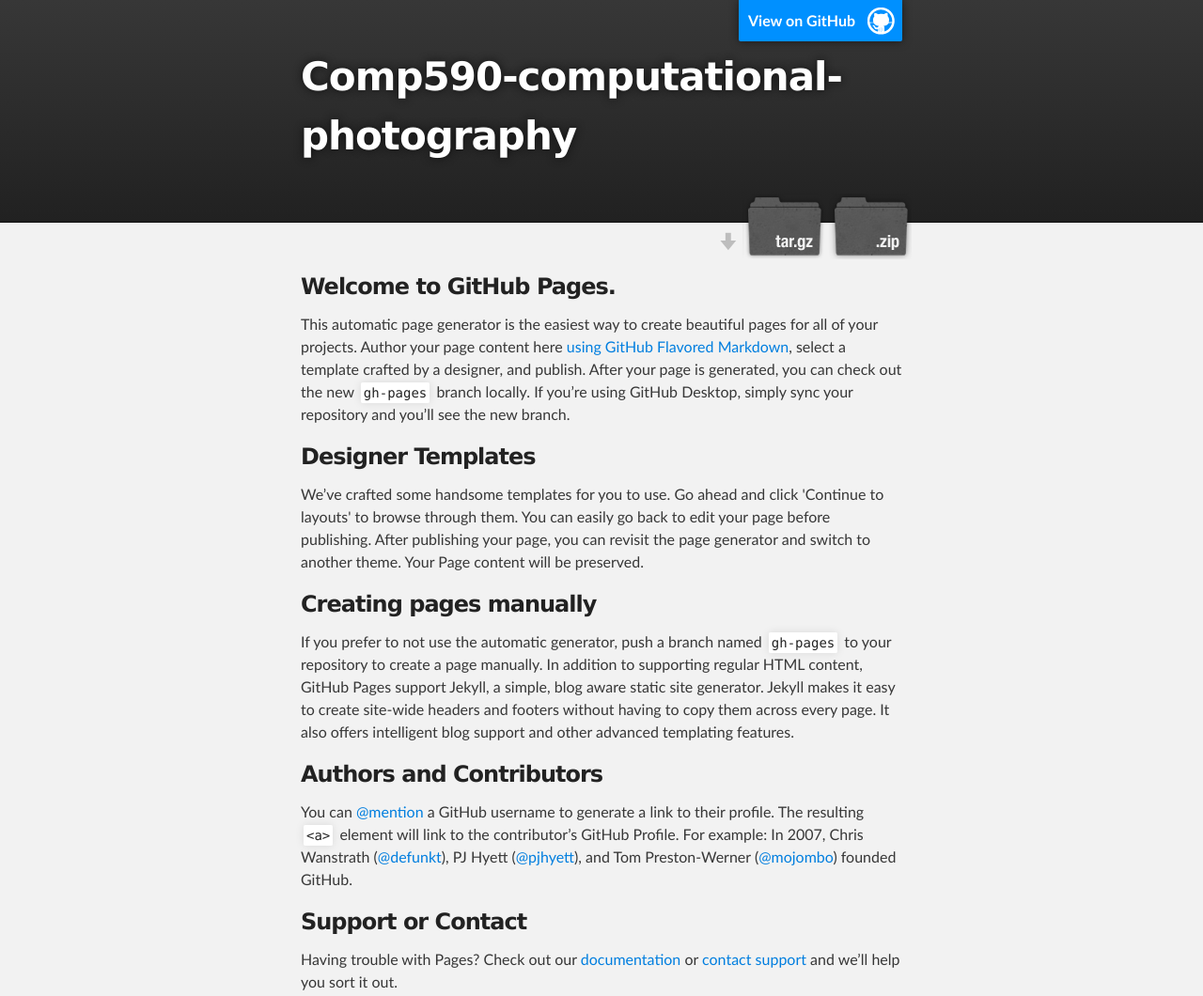
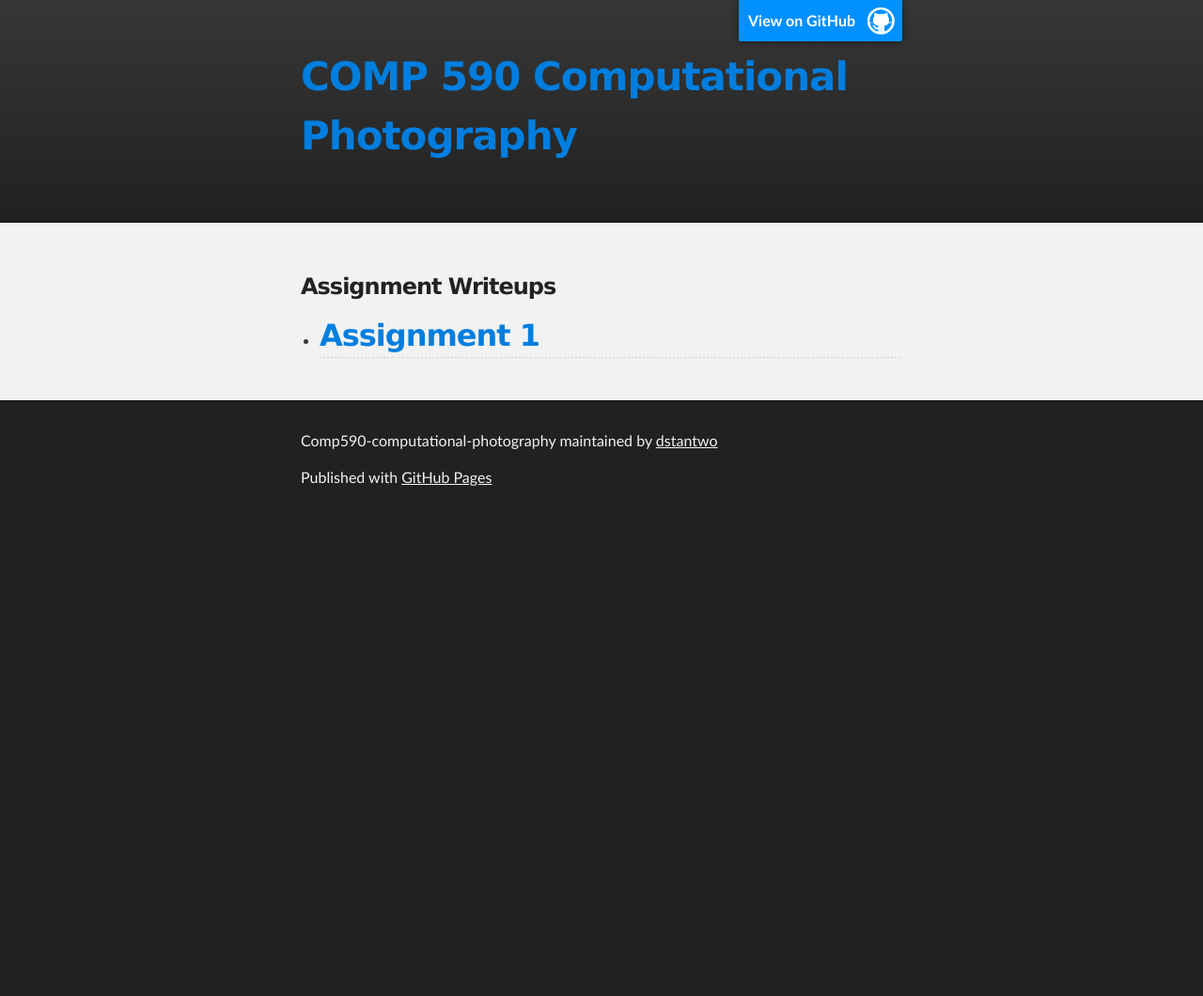
Before and after one commit to amitvasz/COMP590-Computational-Photography, a plain HTML site: page index.html in a window 1280 px wide. Shown: the top 1060 px of the page at 94% size. After the commit the page ends 800 px from the top, so only its background shows below. Drawn offline with Linux system fonts and the light colour scheme.

Commit message:
Modified pages

```diff
--- a/index.html
+++ b/index.html
@@ -18,13 +18,9 @@
         <header class="inner">
           <a id="forkme_banner" href="https://github.com/dstantwo/COMP590-Computational-Photography">View on GitHub</a>
 
-          <h1 id="project_title">Comp590-computational-photography</h1>
+          <h1 id="project_title"><a href="http://dstantwo.github.io/COMP590-Computational-Photography/">COMP 590 Computational Photography</a></h1>
           <h2 id="project_tagline"></h2>
 
-            <section id="downloads">
-              <a class="zip_download_link" href="https://github.com/dstantwo/COMP590-Computational-Photography/zipball/master">Download this project as a .zip file</a>
-              <a class="tar_download_link" href="https://github.com/dstantwo/COMP590-Computational-Photography/tarball/master">Download this project as a tar.gz file</a>
-            </section>
         </header>
     </div>
 
@@ -32,29 +28,15 @@
     <div id="main_content_wrap" class="outer">
       <section id="main_content" class="inner">
         <h3>
-<a id="welcome-to-github-pages" class="anchor" href="#welcome-to-github-pages" aria-hidden="true"><span class="octicon octicon-link"></span></a>Welcome to GitHub Pages.</h3>
+<a id="welcome-to-github-pages" class="anchor" href="#welcome-to-github-pages" aria-hidden="true"><span class="octicon octicon-link"></span></a>Assignment Writeups</h3>
 
-<p>This automatic page generator is the easiest way to create beautiful pages for all of your projects. Author your page content here <a href="https://guides.github.com/features/mastering-markdown/">using GitHub Flavored Markdown</a>, select a template crafted by a designer, and publish. After your page is generated, you can check out the new <code>gh-pages</code> branch locally. If you’re using GitHub Desktop, simply sync your repository and you’ll see the new branch.</p>
+<ul>
+    <li>
+        <h2><a href="http://dstantwo.github.io/COMP590-Computational-Photography/assignment1.html" class="user-mention">Assignment 1</a></h2>
+    </li>
+</ul>
 
-<h3>
-<a id="designer-templates" class="anchor" href="#designer-templates" aria-hidden="true"><span class="octicon octicon-link"></span></a>Designer Templates</h3>
 
-<p>We’ve crafted some handsome templates for you to use. Go ahead and click 'Continue to layouts' to browse through them. You can easily go back to edit your page before publishing. After publishing your page, you can revisit the page generator and switch to another theme. Your Page content will be preserved.</p>
-
-<h3>
-<a id="creating-pages-manually" class="anchor" href="#creating-pages-manually" aria-hidden="true"><span class="octicon octicon-link"></span></a>Creating pages manually</h3>
-
-<p>If you prefer to not use the automatic generator, push a branch named <code>gh-pages</code> to your repository to create a page manually. In addition to supporting regular HTML content, GitHub Pages support Jekyll, a simple, blog aware static site generator. Jekyll makes it easy to create site-wide headers and footers without having to copy them across every page. It also offers intelligent blog support and other advanced templating features.</p>
-
-<h3>
-<a id="authors-and-contributors" class="anchor" href="#authors-and-contributors" aria-hidden="true"><span class="octicon octicon-link"></span></a>Authors and Contributors</h3>
-
-<p>You can <a href="https://github.com/blog/821" class="user-mention">@mention</a> a GitHub username to generate a link to their profile. The resulting <code>&lt;a&gt;</code> element will link to the contributor’s GitHub Profile. For example: In 2007, Chris Wanstrath (<a href="https://github.com/defunkt" class="user-mention">@defunkt</a>), PJ Hyett (<a href="https://github.com/pjhyett" class="user-mention">@pjhyett</a>), and Tom Preston-Werner (<a href="https://github.com/mojombo" class="user-mention">@mojombo</a>) founded GitHub.</p>
-
-<h3>
-<a id="support-or-contact" class="anchor" href="#support-or-contact" aria-hidden="true"><span class="octicon octicon-link"></span></a>Support or Contact</h3>
-
-<p>Having trouble with Pages? Check out our <a href="https://help.github.com/pages">documentation</a> or <a href="https://github.com/contact">contact support</a> and we’ll help you sort it out.</p>
       </section>
     </div>
 
```
Also changed, not shown: assignment1.html (added, +67 -0 lines).
